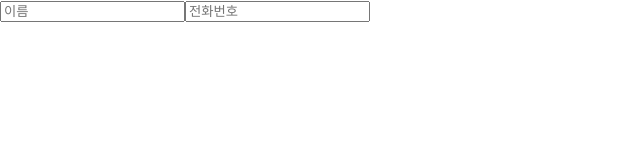
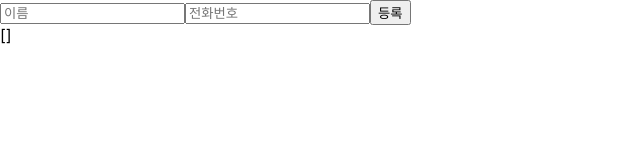
Before and after one commit to jaieve/impact-react-basic, a React (Create React App) app: page / in a window 1280 px wide. Shown: the top 160 px of the page, without its empty margins (0-640 px from the left). Built offline with nearby package versions, Linux system fonts and the light colour scheme.

Commit message:
feat(array data into component(state))

```diff
--- a/src/App.js
+++ b/src/App.js
@@ -1,12 +1,48 @@
 import React, {Component} from "react";
 import PhoneForm from './components/PhoneForm';
 
-function App() {
-  return (
-    <div className="App">
-      <PhoneForm />
-    </div>
-  );
+class App extends Component {
+    id = 0;
+    // id를 state에 안넣은 이유 : 렌더링되는 값이 아니기 때문에! 단순히 값을 추가할 때 참조하는 값이다.
+    state = {
+        information : [],
+    }
+    handleCreate = (data) => {
+        const { information } = this.state;
+        /** 아래는 절대 해서는 안되는 코드
+         * this.state.information.push(data);
+         this.setState({
+            information : this.state.information,
+        })
+         */
+        this.setState({
+            information : information.concat(Object.assign({}, data, {
+                id : this.id++
+            }))
+            // 위의 코드와 동일한 코드 1
+            // information :information.concat({
+            //     ...data,
+            //     id: this.id++
+            // }),
+
+            // 위의 코드와 동일한 코드 2
+            // information : information.concat({
+            //     name : data.name,
+            //     phone : data.phone,
+            //     id : this.id++
+            // })
+            // 기존배열은 수정하지 않고, 새로운 배열을 만들어서 data를 넣을 수 있게 된다. -> 기존 자리에 새로운 값이 들어감.
+        })
+    }
+
+    render() {
+        return (
+        <div className="App">
+            <PhoneForm onCreate={this.handleCreate}/>
+            {JSON.stringify(this.state.information)}<br />
+        </div>
+        );
+    }
 }
 
 export default App;
--- a/src/components/PhoneForm.js
+++ b/src/components/PhoneForm.js
@@ -10,15 +10,24 @@ class PhoneForm extends Component {
             [e.target.name] : e.target.value
         })
     }
-
+    handleSubmit = (e) => {
+        e.preventDefault(); // 원래해야하는 작업을 막아준다.
+        // this.props.onCreate({
+        //     name : this.state.name,
+        //     phone : this.state.phone
+        // })
+        this.props.onCreate(this.state);
+        this.setState({
+            name: '',
+            phone: '',
+        })
+    }
     render() {
         return (
-            <form>
+            <form onSubmit={this.handleSubmit}>
                 <input name="name" placeholder="이름" onChange={this.handleChange} value={this.state.name}/>
                 <input name="phone" placeholder="전화번호" onChange={this.handleChange} value={this.state.phone}/>
-                <div>
-                    {this.state.name} {this.state.phone}
-                </div>
+                <button type={"submit"}>등록</button>
             </form>
         )
     }
```
